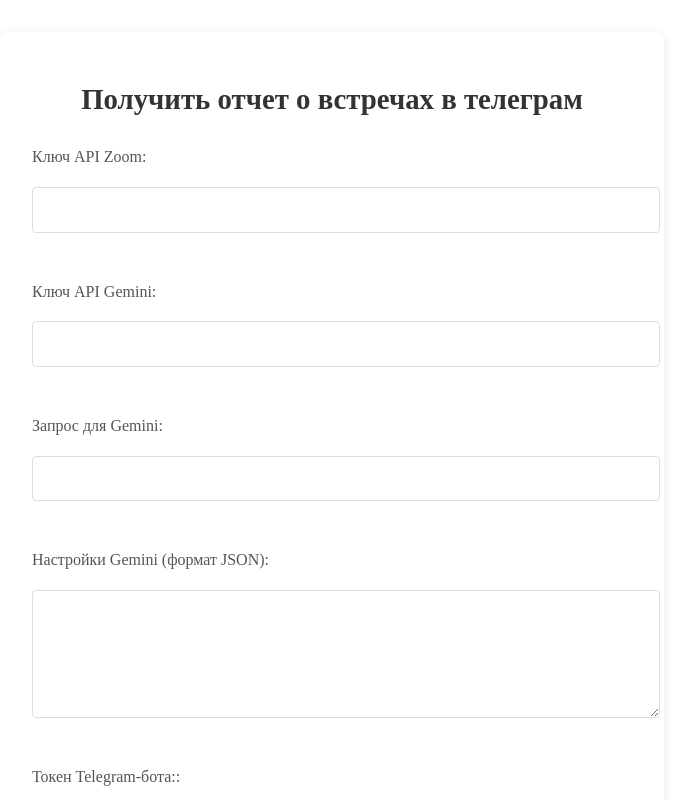
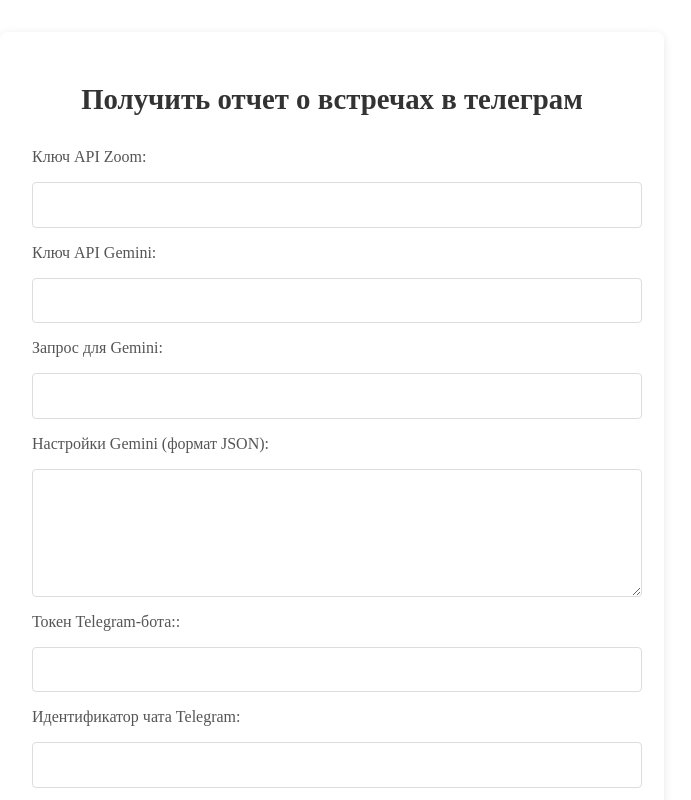
Before and after one commit to stirkaOnline/gemini, a plain HTML site: page index.html in a window 1280 px wide. Shown: the top 800 px of the page, without its empty margins (308-999 px from the left). Drawn offline with nearby package versions, Linux system fonts and the light colour scheme.

Commit message:
'changes'

```diff
--- a/index.html
+++ b/index.html
@@ -13,17 +13,17 @@
     <h1>Получить отчет о встречах в телеграм</h1>
     <form id="configForm">
       <label>Ключ API Zoom:</label>
-      <input type="text" id="zoomApiKey" required><br>
+      <input type="text" id="zoomApiKey" required>
       <label>Ключ API Gemini:</label>
-      <input type="text" id="geminiApiKey" required><br>
+      <input type="text" id="geminiApiKey" required>
       <label>Запрос для Gemini:</label>
-      <input type="text" id="geminiPrompt" required><br>
+      <input type="text" id="geminiPrompt" required>
       <label>Настройки Gemini (формат JSON):</label>
-      <textarea id="geminiSettings" required></textarea><br>
+      <textarea id="geminiSettings" required></textarea>
       <label>Токен Telegram-бота::</label>
-      <input type="text" id="telegramBotToken" required><br>
+      <input type="text" id="telegramBotToken" required>
       <label>Идентификатор чата Telegram:</label>
-      <input type="text" id="telegramChatID" required><br>
+      <input type="text" id="telegramChatID" required>
       <button type="submit">Сохранить настройки</button>
     </form>
   </div>
--- a/style.css
+++ b/style.css
@@ -23,11 +23,11 @@ h1 {
 label {
     font-weight: 500;
     color: #555;
-    margin-bottom: 0.3rem;
+    /*margin-bottom: 0.3rem;*/
 }
 
 input, textarea {
-    width: 100%;
+    width: 97%;
     padding: 0.8rem;
     border: 1px solid #ddd;
     border-radius: 4px;
```
